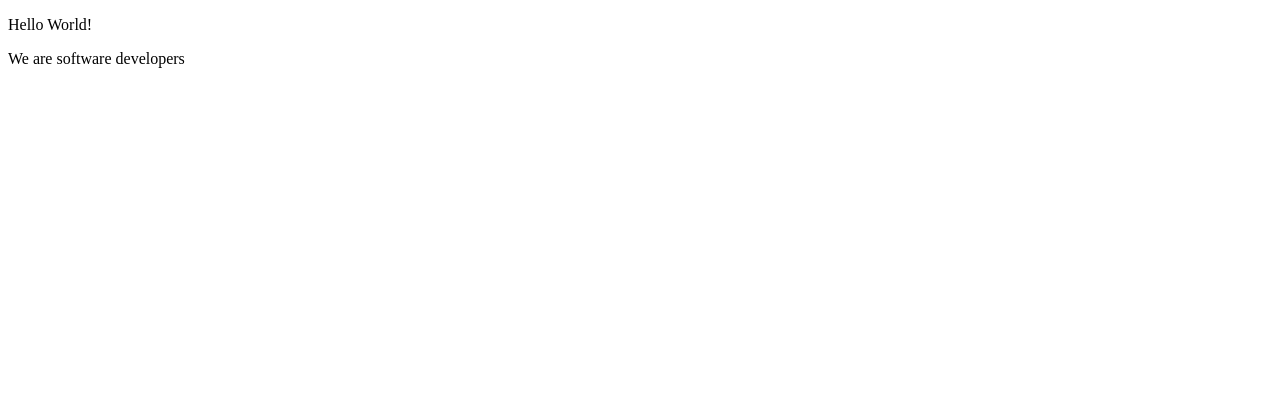
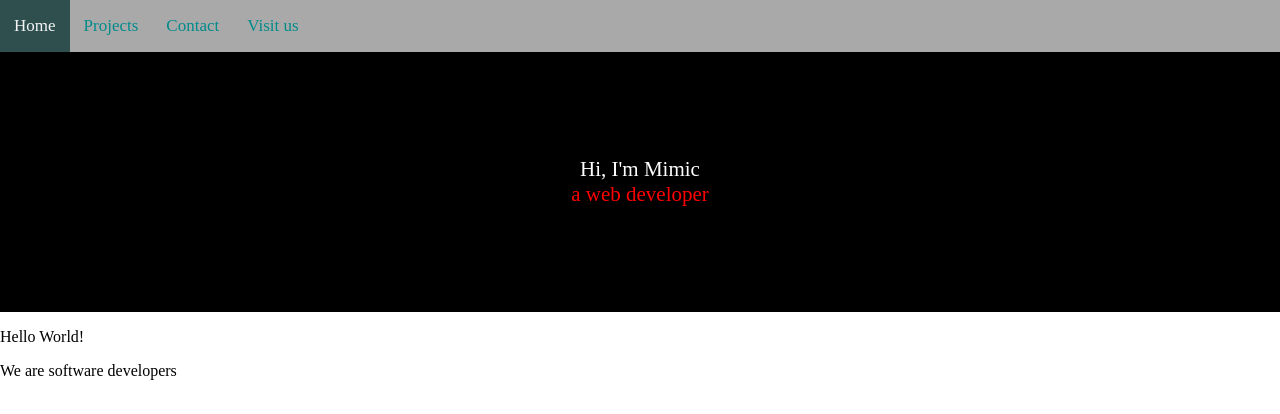
Before and after one commit to Shyla27/Microverse2, a plain HTML site: page index.html in a window 1280 px wide. Drawn offline with Linux system fonts and the light colour scheme.

Commit message:
new modified file

```diff
--- a/css/style.css
+++ b/css/style.css
@@ -0,0 +1,39 @@
+
+body{
+    margin: 0;
+    font-family: 'Times New Roman', Times, serif;
+}
+
+.navigationbar  {
+    overflow: hidden;
+    background-color: darkgrey;
+    position: relative;
+
+
+}
+.navigationbar a {
+    float: left;
+    text-align: center;
+    padding: 16px 14px;
+    text-decoration: none;
+    color: darkcyan;
+    font-size: 17px;
+}
+.navigationbar a.active {
+    background-color: darkslategray;
+    color: whitesmoke;
+}
+main{
+    background-color: black;
+}
+.Mdescription{
+    text-align: center;
+    font-size: 21px;
+    color: white;
+    padding-top:4em;
+    padding-left: 2em;
+    padding-right: 2em;
+    padding-bottom: 4em;
+
+}
+span.web{ color: red;}
--- a/index.html
+++ b/index.html
@@ -6,7 +6,31 @@
     <link rel="stylesheet" href="css/style.css">
   </head>
 
-  <body>
+  <section id="welcome-section">
+  <main>
+    <div class="navigationbar">
+      <a href="#banner" class="active"> Home</a>
+      <a href="#projects">Projects</a>
+      <a href="#Contact"> Contact</a>
+      <a href="#address">Visit us </a>
+
+    </div>
+
+
+
+
+
+
+
+
+         <div class="Mdescription">
+           <p>Hi, I'm Mimic<br><span class="web">a web developer</span></p>
+         </div>
+        </Mdescription>
+        </main>
+
+  </section>
+
 
   <p>Hello World!</p>
   <p>We are software developers</p>
```
